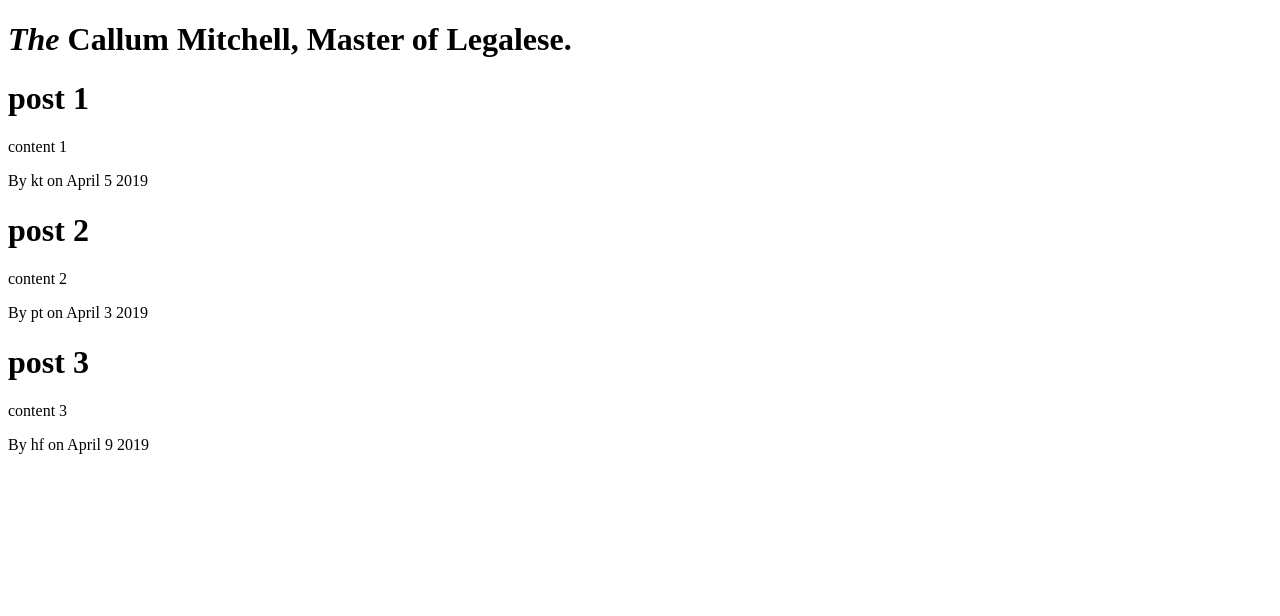
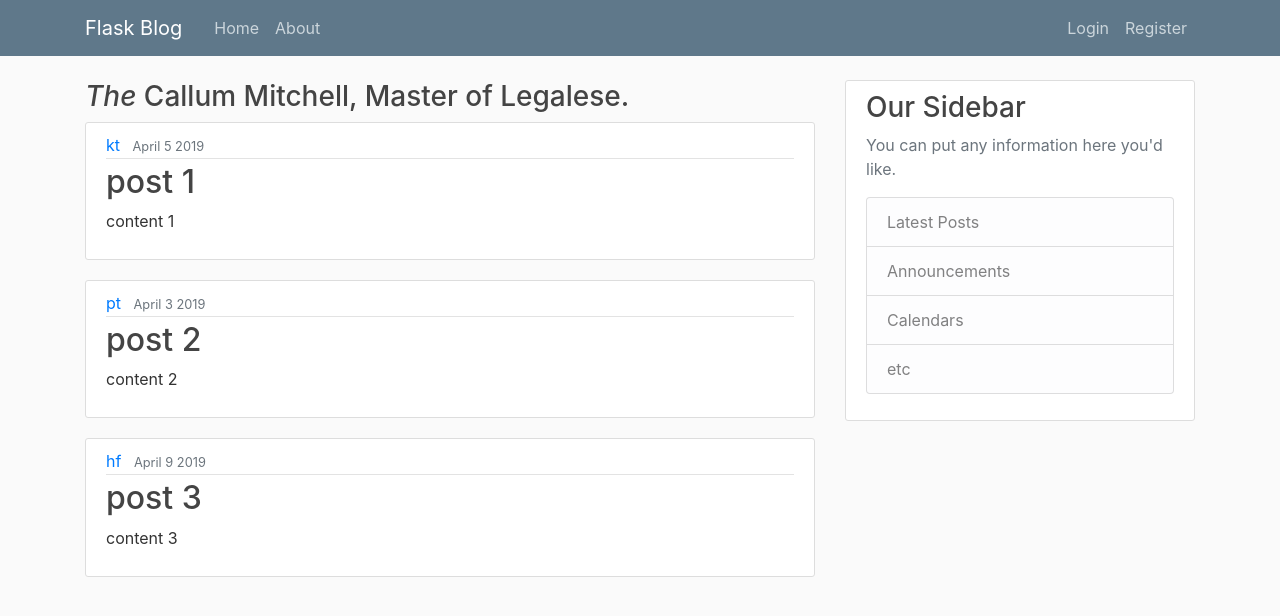
Before and after one commit to kushthaker/doxa, a Flask app: page / in a window 1280 px wide. Shown: the top 616 px of the page. Run offline with Flask 2, Linux system fonts and the light colour scheme; some libraries are stand-ins or nearby versions.

Commit message:
added blog tutorial styles https://www.youtube.com/watch?v=UIJKdCIEXUQ&list=PL-osiE80TeTs4UjLw5MM6OjgkjFeUxCYH&index=3

```diff
--- a/application.py
+++ b/application.py
@@ -1,4 +1,4 @@
-from flask import Flask, render_template
+from flask import Flask, render_template, url_for
 
 application = Flask(__name__)
 app = application
--- /dev/null
+++ b/static/main.css
@@ -0,0 +1,80 @@
+body {
+  background: #fafafa;
+  color: #333333;
+  margin-top: 5rem;
+}
+
+h1, h2, h3, h4, h5, h6 {
+  color: #444444;
+}
+
+.bg-steel {
+  background-color: #5f788a;
+}
+
+.site-header .navbar-nav .nav-link {
+  color: #cbd5db;
+}
+
+.site-header .navbar-nav .nav-link:hover {
+  color: #ffffff;
+}
+
+.site-header .navbar-nav .nav-link.active {
+  font-weight: 500;
+}
+
+.content-section {
+  background: #ffffff;
+  padding: 10px 20px;
+  border: 1px solid #dddddd;
+  border-radius: 3px;
+  margin-bottom: 20px;
+}
+
+.article-title {
+  color: #444444;
+}
+
+a.article-title:hover {
+  color: #428bca;
+  text-decoration: none;
+}
+
+.article-content {
+  white-space: pre-line;
+}
+
+.article-img {
+  height: 65px;
+  width: 65px;
+  margin-right: 16px;
+}
+
+.article-metadata {
+  padding-bottom: 1px;
+  margin-bottom: 4px;
+  border-bottom: 1px solid #e3e3e3
+}
+
+.article-metadata a:hover {
+  color: #333;
+  text-decoration: none;
+}
+
+.article-svg {
+  width: 25px;
+  height: 25px;
+  vertical-align: middle;
+}
+
+.account-img {
+  height: 125px;
+  width: 125px;
+  margin-right: 20px;
+  margin-bottom: 16px;
+}
+
+.account-heading {
+  font-size: 2.5rem;
+}
--- a/templates/home.html
+++ b/templates/home.html
@@ -1,9 +1,16 @@
 {% extends "layout.html" %}
 {% block content %}
-	<h1><i>The</i> Callum Mitchell, Master of Legalese.</h1>
-	{% for post in posts %}
-		<h1>{{post.title}}</h1>
-		<p>{{post.content}}</p>
-		<p>By {{post.author}} on {{post.date_posted}}</p>
-	{% endfor %}
+<h3><i>The</i> Callum Mitchell, Master of Legalese.</h3>
+{% for post in posts %}
+<article class="media content-section">
+	<div class="media-body">
+		<div class="article-metadata">
+			<a class="mr-2" href="#">{{ post.author }}</a>
+			<small class="text-muted">{{ post.date_posted }}</small>
+		</div>
+		<h2><a class="article-title" href="#">{{ post.title }}</a></h2>
+		<p class="article-content">{{ post.content }}</p>
+	</div>
+</article>
+{% endfor %}
 {% endblock content %}
--- a/templates/layout.html
+++ b/templates/layout.html
@@ -1,13 +1,62 @@
 <!DOCTYPE html>
 <html>
 <head>
+	<link rel="stylesheet" href="https://stackpath.bootstrapcdn.com/bootstrap/4.3.1/css/bootstrap.min.css" integrity="sha384-ggOyR0iXCbMQv3Xipma34MD+dH/1fQ784/j6cY/iJTQUOhcWr7x9JvoRxT2MZw1T" crossorigin="anonymous">
+
+	<link rel="stylesheet" type="text/css" href="{{url_for('static', filename='main.css')}}">
+
 	{% if title %}
-		<title>Da Blogz - {{title}}</title>
+	<title>Da Blogz - {{title}}</title>
 	{% else %}
-		<title>Da Blogz</title>
+	<title>Da Blogz</title>
 	{% endif %}
 </head>
 <body>
-{% block content %}{% endblock %}
+	<header class="site-header">
+		<nav class="navbar navbar-expand-md navbar-dark bg-steel fixed-top">
+			<div class="container">
+				<a class="navbar-brand mr-4" href="/">Flask Blog</a>
+				<button class="navbar-toggler" type="button" data-toggle="collapse" data-target="#navbarToggle" aria-controls="navbarToggle" aria-expanded="false" aria-label="Toggle navigation">
+					<span class="navbar-toggler-icon"></span>
+				</button>
+				<div class="collapse navbar-collapse" id="navbarToggle">
+					<div class="navbar-nav mr-auto">
+						<a class="nav-item nav-link" href="/">Home</a>
+						<a class="nav-item nav-link" href="/about">About</a>
+					</div>
+					<!-- Navbar Right Side -->
+					<div class="navbar-nav">
+						<a class="nav-item nav-link" href="/login">Login</a>
+						<a class="nav-item nav-link" href="/register">Register</a>
+					</div>
+				</div>
+			</div>
+		</nav>
+	</header>
+
+	<main role="main" class="container">
+		<div class="row">
+			<div class="col-md-8">
+				{% block content %}{% endblock %}
+			</div>
+			<div class="col-md-4">
+				<div class="content-section">
+					<h3>Our Sidebar</h3>
+					<p class='text-muted'>You can put any information here you'd like.
+						<ul class="list-group">
+							<li class="list-group-item list-group-item-light">Latest Posts</li>
+							<li class="list-group-item list-group-item-light">Announcements</li>
+							<li class="list-group-item list-group-item-light">Calendars</li>
+							<li class="list-group-item list-group-item-light">etc</li>
+						</ul>
+					</p>
+				</div>
+			</div>
+		</div>
+	</main>
+
+	<script src="https://code.jquery.com/jquery-3.3.1.slim.min.js" integrity="sha384-q8i/X+965DzO0rT7abK41JStQIAqVgRVzpbzo5smXKp4YfRvH+8abtTE1Pi6jizo" crossorigin="anonymous"></script>
+	<script src="https://cdnjs.cloudflare.com/ajax/libs/popper.js/1.14.7/umd/popper.min.js" integrity="sha384-UO2eT0CpHqdSJQ6hJty5KVphtPhzWj9WO1clHTMGa3JDZwrnQq4sF86dIHNDz0W1" crossorigin="anonymous"></script>
+	<script src="https://stackpath.bootstrapcdn.com/bootstrap/4.3.1/js/bootstrap.min.js" integrity="sha384-JjSmVgyd0p3pXB1rRibZUAYoIIy6OrQ6VrjIEaFf/nJGzIxFDsf4x0xIM+B07jRM" crossorigin="anonymous"></script>
 </body>
 </html>
```
